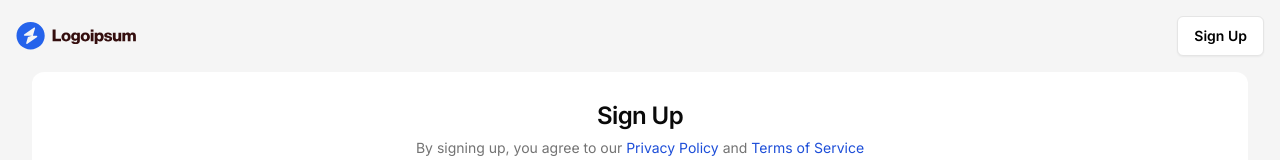
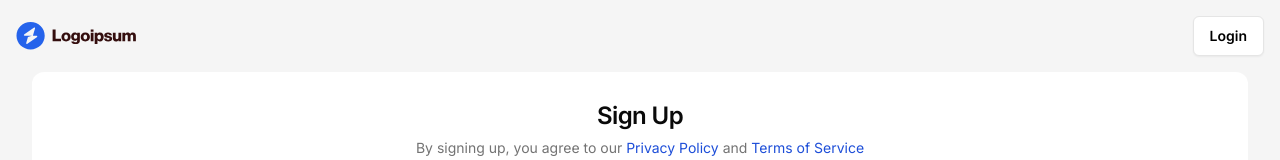
Before and after one commit to gyhcom/Jira_Gyh, a Next.js app: page /sign-up in a window 1280 px wide. Shown: the top 160 px of the page. Built offline with nearby package versions, Linux system fonts and the light colour scheme.

Commit message:
feat(auth): update AuthLayout to conditionally render navigation button based on current path

```diff
--- a/src/app/(auth)/layout.tsx
+++ b/src/app/(auth)/layout.tsx
@@ -1,13 +1,17 @@
 "use client";
 
+import Link from 'next/link';
 import { Button } from '@/components/ui/button';
 import Image from 'next/image';
+import { usePathname } from 'next/navigation';
 
 interface AuthLayoutProps {
   children: React.ReactNode;
 }
 
 const AuthLayout = ({ children }: AuthLayoutProps) => {
+  const pathname = usePathname();
+  const isSignIn = pathname === '/sign-in'
   return (
     <main className="bg-neutral-100 min-h-screen">
       <div className="mx-auto max-w-screen-2xl p-4">
@@ -20,7 +24,12 @@ const AuthLayout = ({ children }: AuthLayoutProps) => {
             height={56}
             className="w-auto h-auto max-w-[120px]"
           />
-          <Button variant="secondary">Sign Up</Button>
+          <Button asChild variant="secondary">
+            <Link href={isSignIn ? "/sign-up" : "/sign-in"}>
+            {isSignIn ? "Sign Up" : "Login"}
+            </Link>
+
+            </Button>
         </nav>
 
         {/* 본문 */}
```
